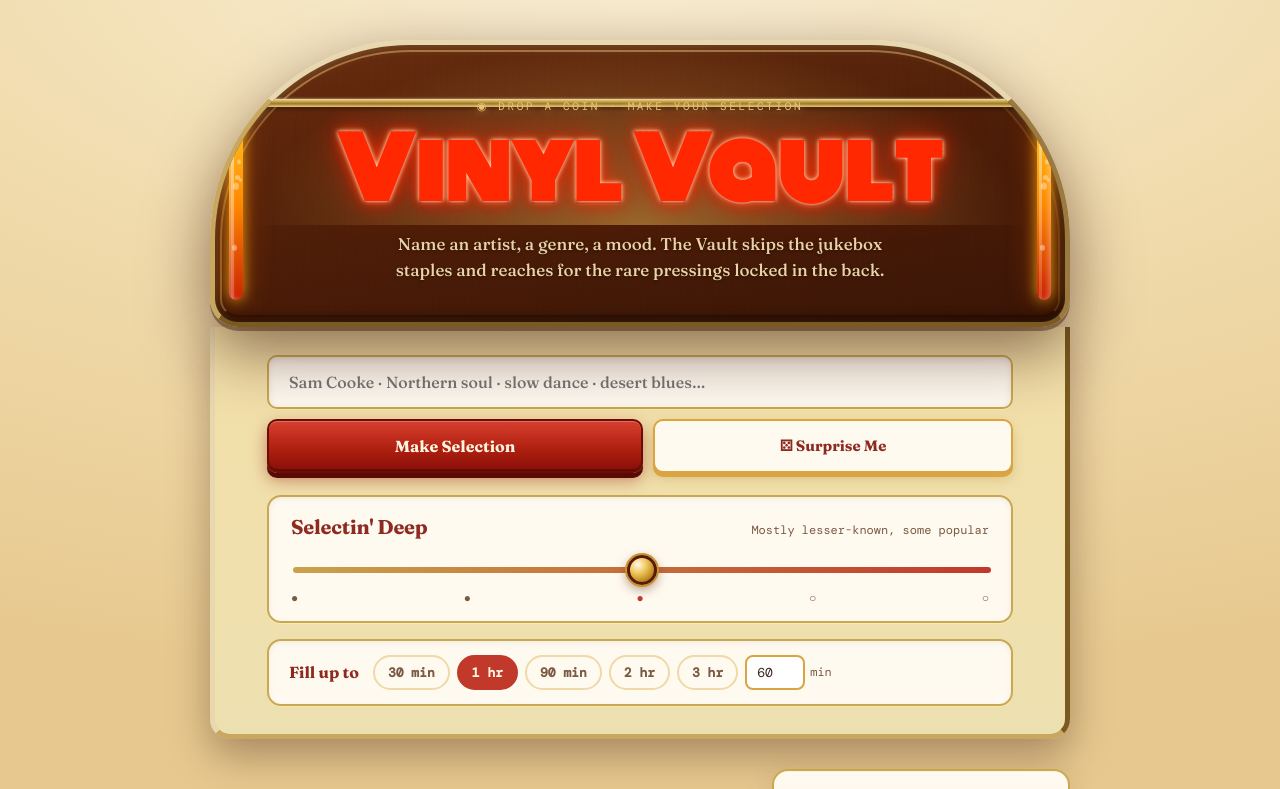
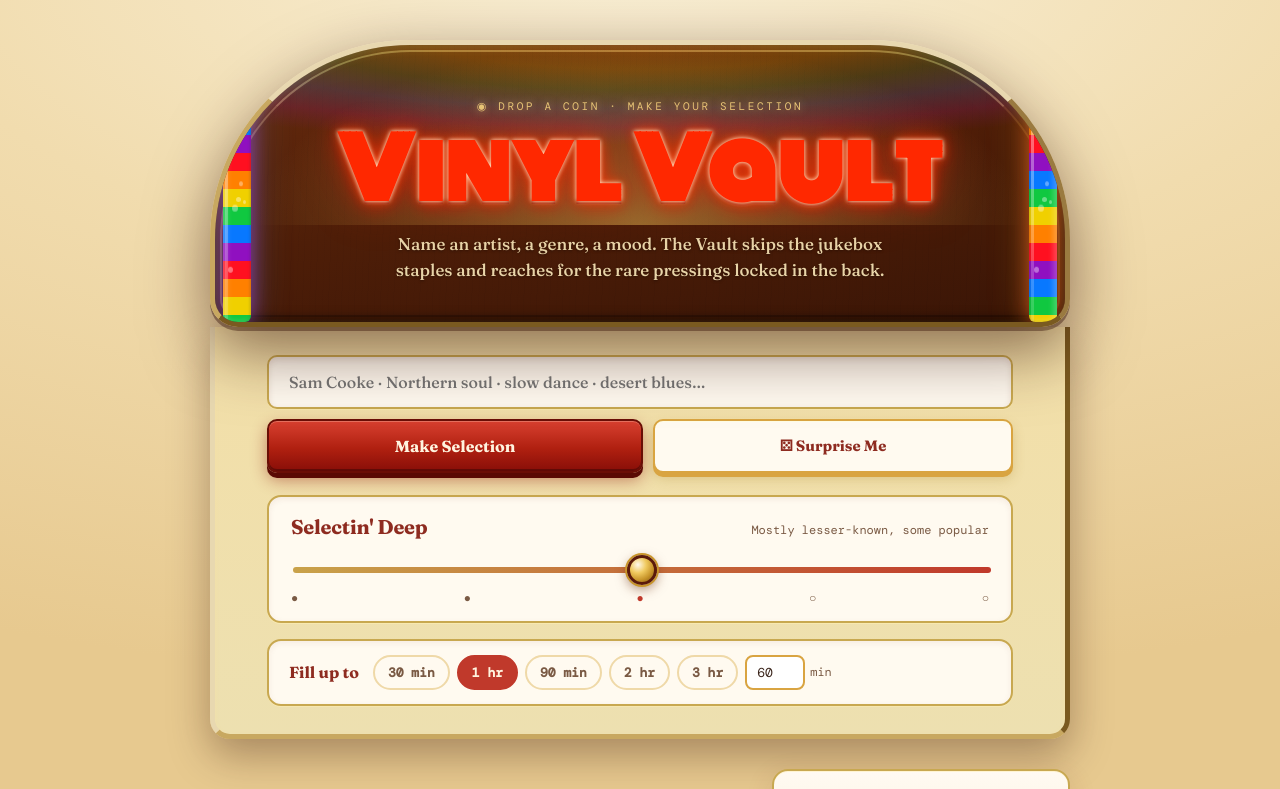
Before and after one commit to raymondcascella/vinylvault, a React (Vite) app: page / in a window 1280 px wide. Shown: the top 789 px of the page. Built offline with nearby package versions, Linux system fonts and the light colour scheme.

Commit message:
design: rainbow Wurlitzer pilasters — remove chrome bar, add segmented color columns + arch rainbow bloom

```diff
--- a/src/VinylVault.jsx
+++ b/src/VinylVault.jsx
@@ -184,9 +184,9 @@ export default function VinylVault() {
         <div style={S.archChrome} aria-hidden />
         {/* Interior warm glow */}
         <div style={S.archGlow} aria-hidden />
-        {/* Horizontal chrome strip across the top */}
-        <div style={S.chromeBand} aria-hidden />
-        {/* Bubble tubes */}
+        {/* Rainbow arch bloom */}
+        <div style={S.archRainbow} aria-hidden />
+        {/* Bubble tubes / rainbow pilasters */}
         <BubbleTube mirror={false} />
         <BubbleTube mirror={true} />
 
@@ -436,13 +436,13 @@ body { margin: 0; }
   animation: neon-flicker 7s ease-in-out infinite;
 }
 
-/* ── Bubble tubes ── */
+/* ── Bubble tubes / rainbow pilasters ── */
 .vv-tube {
   position: absolute;
-  top: 62px;
-  bottom: 22px;
-  width: 14px;
-  border-radius: 10px;
+  top: 0;
+  bottom: 0;
+  width: 28px;
+  border-radius: 6px;
   overflow: hidden;
 }
 @keyframes bubble-rise {
@@ -540,7 +540,7 @@ body { margin: 0; }
   .vv-cabinet { padding-left: 36px !important; padding-right: 36px !important; border-radius: 110px 110px 22px 22px !important; }
   .vv-title   { font-size: 12vw !important; }
   .vv-btn     { font-size: 15px !important; padding: 14px 14px !important; }
-  .vv-tube    { width: 9px !important; }
+  .vv-tube    { width: 16px !important; }
 }
 .vv-btn { white-space: nowrap; overflow: hidden; text-overflow: ellipsis; min-width: 0; }
 `;
@@ -617,30 +617,53 @@ const S = {
     pointerEvents: "none",
     zIndex: 0,
   },
-  chromeBand: {
-    // Horizontal chrome strip below the arch peak
+  archRainbow: {
+    // Soft rainbow bloom radiating from the top of the arch dome
     position: "absolute",
-    top: 54,
-    left: 0,
-    right: 0,
-    height: 8,
-    background: "linear-gradient(180deg, #f0e0a8 0%, #c8a850 30%, #a07828 60%, #c8a850 80%, #e0c880 100%)",
-    boxShadow: "0 2px 4px rgba(0,0,0,0.35), 0 -1px 2px rgba(255,240,180,0.4)",
+    top: -20,
+    left: "50%",
+    transform: "translateX(-50%)",
+    width: "100%",
+    height: 120,
+    background: "radial-gradient(ellipse 80% 100% at 50% 0%, rgba(255,40,40,0.22) 0%, rgba(255,160,0,0.18) 20%, rgba(240,220,0,0.15) 37%, rgba(20,200,80,0.14) 54%, rgba(30,120,255,0.16) 70%, rgba(160,20,200,0.14) 85%, transparent 100%)",
     pointerEvents: "none",
-    zIndex: 1,
+    zIndex: 0,
   },
 
-  // Bubble tubes
+  // Rainbow pilaster tubes (classic Wurlitzer segmented color columns)
   tubeLeft: {
-    left: 14,
-    background: "linear-gradient(180deg, #ffcc20 0%, #ff8800 50%, #cc2200 100%)",
-    boxShadow: "0 0 14px rgba(255,180,20,0.85), 0 0 30px rgba(255,100,0,0.4), inset 3px 0 5px rgba(255,255,255,0.28)",
+    left: 8,
+    background: `repeating-linear-gradient(180deg,
+      #ff1020 0px,  #ff1020 18px,
+      #ff8000 18px, #ff8000 36px,
+      #f0d000 36px, #f0d000 54px,
+      #10c840 54px, #10c840 72px,
+      #0878ff 72px, #0878ff 90px,
+      #9010c0 90px, #9010c0 108px
+    )`,
+    boxShadow: [
+      "0 0 20px rgba(160,80,255,0.65)",
+      "0 0 40px rgba(80,160,255,0.25)",
+      "inset 3px 0 6px rgba(255,255,255,0.28)",
+      "inset -1px 0 3px rgba(0,0,0,0.2)",
+    ].join(","),
   },
   tubeRight: {
-    right: 14,
-    background: "linear-gradient(180deg, #ffcc20 0%, #ff8800 50%, #cc2200 100%)",
-    boxShadow: "0 0 14px rgba(255,180,20,0.85), 0 0 30px rgba(255,100,0,0.4), inset -3px 0 5px rgba(255,255,255,0.28)",
-    animationDelay: "1.3s",
+    right: 8,
+    background: `repeating-linear-gradient(180deg,
+      #9010c0 0px,  #9010c0 18px,
+      #0878ff 18px, #0878ff 36px,
+      #10c840 36px, #10c840 54px,
+      #f0d000 54px, #f0d000 72px,
+      #ff8000 72px, #ff8000 90px,
+      #ff1020 90px, #ff1020 108px
+    )`,
+    boxShadow: [
+      "0 0 20px rgba(255,100,30,0.65)",
+      "0 0 40px rgba(255,200,50,0.25)",
+      "inset -3px 0 6px rgba(255,255,255,0.28)",
+      "inset 1px 0 3px rgba(0,0,0,0.2)",
+    ].join(","),
   },
   tubeGlass: {
     position: "absolute",
```
